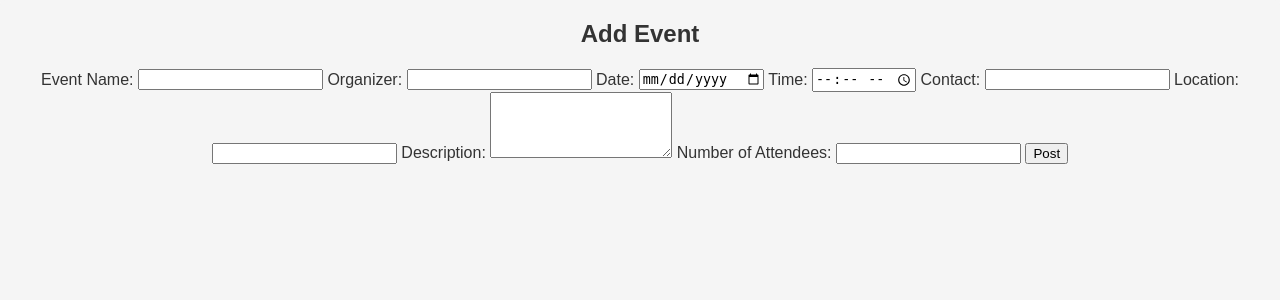
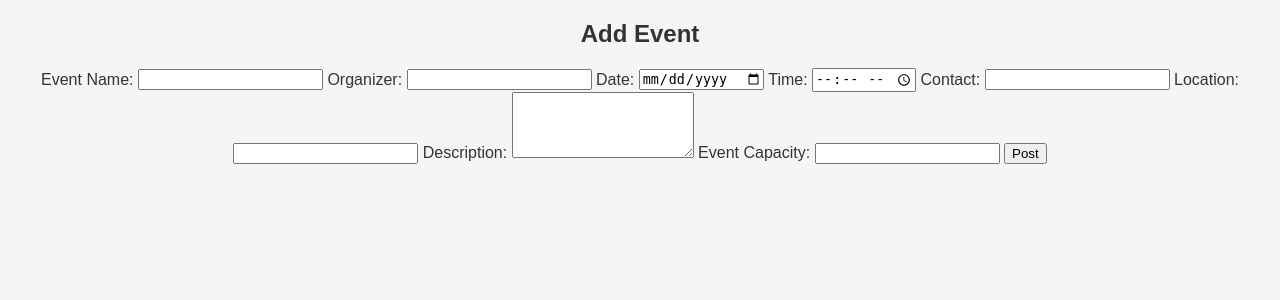
Before and after one commit to software-students-fall2023/2-web-app-exercise-recursion-n-1, a Flask app: page /add_event in a window 1280 px wide. Shown: the top 300 px of the page. Run offline with Flask 3, Linux system fonts and the light colour scheme; parts of the project's set-up code (start-up, migrations or seed data) failed here and were passed over.

Commit message:
added route

```diff
--- a/app.py
+++ b/app.py
@@ -6,7 +6,7 @@ from flask import (
     abort,
     url_for,
     make_response,
-    session
+    session,
 )
 import pymongo
 from bson.objectid import ObjectId
@@ -23,28 +23,35 @@ app.secret_key = os.urandom(24)
 if os.getenv("FLASK_ENV", "development") == "development":
     app.debug = True
 
+
 @app.route("/")
 def loading():
     return render_template("index.html", content="Greetings!")
 
+
 # GET REQUESTS FOR LOG IN AND REGISTER
+
 
 @app.route("/login", methods=["GET"])
 def loginForm():
-     #Check if user has just tried to log in and failed vis a vis a passed variable
-    incorrect_login = request.args.get('incorrect_login', False)
+    # Check if user has just tried to log in and failed vis a vis a passed variable
+    incorrect_login = request.args.get("incorrect_login", False)
 
     return render_template("login.html", incorrect_login=incorrect_login)
 
+
 @app.route("/register", methods=["GET"])
 def registerForm():
-    noPasswordMatch = request.args.get('noPasswordMatch', False)
-    userExists = request.args.get('userExists', False)
+    noPasswordMatch = request.args.get("noPasswordMatch", False)
+    userExists = request.args.get("userExists", False)
 
-    return render_template("register.html", noPasswordMatch = noPasswordMatch, userExists=userExists )
+    return render_template(
+        "register.html", noPasswordMatch=noPasswordMatch, userExists=userExists
+    )
 
 
 # POST REQUESTS FOR LOGIN AND REGISTER
+
 
 @app.route("/login", methods=["POST"])
 def processLogin():
@@ -52,7 +59,7 @@ def processLogin():
     email = request.form["email"]
     password = request.form["password"]
 
-    #Try to match the user entered email with a document in the database
+    # Try to match the user entered email with a document in the database
     getUser = db.users.find_one({"email": email})
 
     match = True
@@ -72,8 +79,8 @@ def processLogin():
     # Success -> log the user in with their account & add COOKIE
     else:
         print("hello session")
-        session['userid'] = str(getUser["_id"])
-        session['email'] = email
+        session["userid"] = str(getUser["_id"])
+        session["email"] = email
         print(session)
         # print(session.get('email', "example@example.com"))
 
@@ -88,34 +95,39 @@ def processRegistration():
     password = request.form["password"]
     confirmPassword = request.form["confirmPassword"]
 
-    #check the user ented email is unique -> If not route back to register page with message
+    # check the user ented email is unique -> If not route back to register page with message
     getUser = db.users.find_one({"email": email})
 
     match = True
     if getUser == None:
         match = False
 
-    if(match):
+    if match:
         return render_template("register.html", userExists=True)
 
-    #Check that passwords match -> if not route back to register page with message
-    if(password != confirmPassword):
-         return render_template("register.html", noPasswordMatch=True)
+    # Check that passwords match -> if not route back to register page with message
+    if password != confirmPassword:
+        return render_template("register.html", noPasswordMatch=True)
 
     # Create an account in the database
-    newAccount = {"email": email, "name": username, "password": password,"myEvents":[],"myPostings":[]}
+    newAccount = {
+        "email": email,
+        "name": username,
+        "password": password,
+        "myEvents": [],
+        "myPostings": [],
+    }
     db.users.insert_one(newAccount)
 
-    #Success -> orward user to the log in page
     return render_template("login.html")
 
 
 @app.route("/events", methods=["GET", "POST"])
 def event():
+    print(session.get("email", "example@example.com"))
 
-    #example of pulling email from the session, example@example.com is the default if no email is found
-    print(session.get('email', "example@example.com"))
-
+    if "userid" not in session:
+        return redirect(url_for("loading"))
     if request.method == "POST":
         search_query = request.form.get("search_query")
         search_option = request.form.get("search_option")
@@ -147,8 +159,11 @@ def add_event():
         point_of_contact = request.form.get("pointOfContact")
         location = request.form.get("location")
         description = request.form.get("description")
-        num_of_ppl = request.form.get("numOfPpl")
-
+        capacity = request.form.get("capacity")
+        if capacity < 0:
+            error_message = "Event capacity must be a positive number."
+        else:
+            error_message = ""
         new_event = {
             "eventName": event_name,
             "organizer": organizer,
@@ -157,12 +172,44 @@ def add_event():
             "pointOfContact": point_of_contact,
             "location": location,
             "description": description,
-            "numOfPpl": num_of_ppl,
+            "capacity": capacity,
+            "numOfPpl": 0,
         }
         db["event"].insert_one(new_event)
-        return redirect(url_for("event"))
+        """
+        db["users"].find({id: session["userid"]}).update(
 
+        )
+        """
+        return redirect(url_for("event"), error_message=error_message)
     return render_template("add_event.html")
+
+
+@app.route("/rsvp", methods=["POST"])
+def rsvp():
+    if "userid" not in session:
+        return redirect(url_for("loading"))
+    id = session["userid"]
+    user = db.users.find_one({"_id": ObjectId(id)})
+    event_id = request.form.get("event_id")
+    events_collection = db["event"]
+    event = events_collection.find_one({"_id": ObjectId(event_id)})
+
+    if not user:
+        error_message = "User not found."
+    elif not event:
+        error_message = "Event not found."
+    elif event["numOfPpl"] >= event["capacity"]:
+        error_message = "Event has reached capacity"
+    elif any(e["_id"] == ObjectId(event_id) for e in user["myEvents"]):
+        error_message = "Event not found."
+    else:
+        events_collection.update_one({"_id": ObjectId(event_id)}, {"$inc": {"numOfPpl": 1}})
+        user_events = user.get("myEvents", [])
+        user_events.append({"_id": ObjectId(event_id)})
+        db.users.update_one({"_id": ObjectId(id)}, {"$set": {"myEvents": user_events}})
+    return redirect(url_for("event"), error_message)
+
 
 
 @app.route("/profile")
@@ -179,40 +226,39 @@ def show_profile():
         myPostings = user["myPostings"]
         myEvents = user["myEvents"]
 
-        print("MY POSTINGS",myPostings)
+        print("MY POSTINGS", myPostings)
         for event in user["myEvents"]:
-            if(event is not None):
+            if event is not None:
                 print(event)
                 event_id = event["id"]
                 event_details = db.event.find_one({"_id": ObjectId(event_id)})
-                if(event_details is not None):
+                if event_details is not None:
                     event.update(event_details)
                 else:
-                    myEvents = [event for event in myEvents if event.get("id") != ObjectId(event_id)]
-                    print("After",myEvents)
-                    update = {
-                        "$set": {
-                            "myEvents" : myEvents
-                        }
-                    }
-                    db.users.update_one( {"_id": ObjectId(id)}, update)
-
+                    myEvents = [
+                        event
+                        for event in myEvents
+                        if event.get("id") != ObjectId(event_id)
+                    ]
+                    print("After", myEvents)
+                    update = {"$set": {"myEvents": myEvents}}
+                    db.users.update_one({"_id": ObjectId(id)}, update)
 
         for event in user["myPostings"]:
             print("EVENT HERE", event)
-            if(event is not None):
+            if event is not None:
                 event_id = event["id"]
                 event_details = db.event.find_one({"_id": ObjectId(event_id)})
                 print("EVENT DETAILS", event_details)
-                if(event_details is not None):
+                if event_details is not None:
                     event.update(event_details)
                 else:
-                    myPostings = [event for event in myPostings if event.get("id") != ObjectId(event_id)]
-                    updatePostings = {
-                        "$set": {
-                        "myPostings" : myPostings
-                    }
-                    }
+                    myPostings = [
+                        event
+                        for event in myPostings
+                        if event.get("id") != ObjectId(event_id)
+                    ]
+                    updatePostings = {"$set": {"myPostings": myPostings}}
                     db.users.update_one({"_id": ObjectId(id)}, updatePostings)
 
                     print("THERE IS NOTHING HERE: DELETE FROM ARRAY")
@@ -220,7 +266,6 @@ def show_profile():
         return render_template("profile.html", user=user)
     else:
         return redirect(url_for("loading"))
-
 
 
 @app.route("/edit_user_info/<user_id>", methods=["GET", "POST", "PUT"])
@@ -233,43 +278,31 @@ def editUser(user_id):
             {"_id": ObjectId(id)}
         )  # TODO : NEED TO RETRIEVE CURRENT USER FROM SESSION
 
-
-
         if request.method == "POST" or request.method == "PUT":
             name = request.form.get("fname")
             email = request.form.get("femail")
             password = request.form.get("fpassword")
 
-            myquery = {"_id":ObjectId(user.get("_id"))}
-            #print("before doc")
-            doc = {
+            myquery = {"_id": ObjectId(user.get("_id"))}
+            # print("before doc")
+            doc = {"$set": {"name": name, "email": email, "password": password}}
 
-                "$set":
-                {
-                    "name": name,
-                    "email": email,
-                    "password": password
-                }
-
-            }
-
-            #print(doc)
-            db.users.update_one(myquery,doc)
+            # print(doc)
+            db.users.update_one(myquery, doc)
 
             return redirect(url_for("show_profile"))
 
-
-        return render_template("edit_user.html",user_id=user.get("_id"),user=user)
+        return render_template("edit_user.html", user_id=user.get("_id"), user=user)
 
     else:
         return redirect(url_for("loading"))
 
 
-@app.route('/editPosting/<post_id>', methods=["GET", "POST", "PUT"])
+@app.route("/editPosting/<post_id>", methods=["GET", "POST", "PUT"])
 def editPosting(post_id):
-    posting = db.event.find_one({"_id":ObjectId(post_id)})
-    print("POSTING" , posting)
-    if(request.method == "POST" or request.method == "POST"):
+    posting = db.event.find_one({"_id": ObjectId(post_id)})
+    print("POSTING", posting)
+    if request.method == "POST" or request.method == "POST":
         eventName = request.form.get("eventName")
         organizer = request.form.get("organizer")
         date = request.form.get("date")
@@ -280,86 +313,71 @@ def editPosting(post_id):
         numOfPpl = request.form.get("numOfPpl")
 
         doc = {
-            "$set":
-            {
-            "eventName": eventName,
-            "organizer": organizer,
-            "date": date,
-            "time": time,
-            "pointOfContact": pointOfContact,
-            "description": description,
-            "location":location,
-            "numOfPpl":numOfPpl
+            "$set": {
+                "eventName": eventName,
+                "organizer": organizer,
+                "date": date,
+                "time": time,
+                "pointOfContact": pointOfContact,
+                "description": description,
+                "location": location,
+                "numOfPpl": numOfPpl,
             }
         }
 
-        db.event.update_one({"_id":ObjectId(post_id)}, doc)
-        return redirect(url_for('show_profile'))
+        db.event.update_one({"_id": ObjectId(post_id)}, doc)
+        return redirect(url_for("show_profile"))
+
+    return render_template("edit_posting.html", posting=posting)
 
 
-    return render_template('edit_posting.html',posting=posting)
+@app.route("/delete/<user_id>/<event_id>")
+def delete(user_id, event_id):
+    # we also need to update user object and remove this from event array
+    user = db.users.find_one({"_id": ObjectId(user_id)})
+    myEvents = user["myEvents"]  # myEvents array
+    myPostings = user["myPostings"]  # myPosting array
 
+    # print("NEW PRINTS!")
 
+    print("BEFORE: MY EVENTS", myEvents)
 
-@app.route('/delete/<user_id>/<event_id>')
-def delete(user_id, event_id):
+    # print(myPostings)
 
-    #we also need to update user object and remove this from event array
-    user = db.users.find_one({"_id":ObjectId(user_id)})
-    myEvents = user["myEvents"] #myEvents array
-    myPostings = user["myPostings"] #myPosting array
-
-    #print("NEW PRINTS!")
-
-    print("BEFORE: MY EVENTS",myEvents)
-
-    #print(myPostings)
-
-    #my events -> remove from list ONLY
+    # my events -> remove from list ONLY
 
     myEvents = [event for event in myEvents if event.get("id") != ObjectId(event_id)]
-    print("After",myEvents)
-    update = {
-        "$set": {
-            "myEvents" : myEvents
-        }
+    print("After", myEvents)
+    update = {"$set": {"myEvents": myEvents}}
 
-    }
-
-    db.users.update_one({"_id":ObjectId(user_id)}, update)
-    #user["myEvents"] = myEvents
+    db.users.update_one({"_id": ObjectId(user_id)}, update)
+    # user["myEvents"] = myEvents
     print("USER UPDATE", user)
 
-    #print("FOUND NONE FROM MY EVENT")
+    # print("FOUND NONE FROM MY EVENT")
 
-    #my posting-> remove from list AND database
+    # my posting-> remove from list AND database
 
-    obj = False # a flag that indicates whether or not we need to delete from database
+    obj = False  # a flag that indicates whether or not we need to delete from database
     for i in range(len(myPostings)):
-        if(myPostings[i]['id'] == ObjectId(event_id)):
-          obj = True
-          break
+        if myPostings[i]["id"] == ObjectId(event_id):
+            obj = True
+            break
 
     # remove from array
-    myPostings = [event for event in myPostings if event.get("id") != ObjectId(event_id)]
+    myPostings = [
+        event for event in myPostings if event.get("id") != ObjectId(event_id)
+    ]
 
+    updatePostings = {"$set": {"myPostings": myPostings}}
 
-    updatePostings = {
-        "$set": {
-            "myPostings" : myPostings
-        }
-    }
-
-    db.users.update_one({"_id":ObjectId(user_id)}, updatePostings)
+    db.users.update_one({"_id": ObjectId(user_id)}, updatePostings)
 
     # remove from database
-    if(obj == True):
-        db.event.delete_one({"_id":ObjectId(event_id)})
+    if obj == True:
+        db.event.delete_one({"_id": ObjectId(event_id)})
 
-
-
-
-    return redirect(url_for('show_profile'))
+    return redirect(url_for("show_profile"))
 
 
 ######
@@ -374,11 +392,11 @@ def createUser():
         "myEvents": [
             {"id": ObjectId("652f5ec73c5916795f01da0f")},
             {"id": ObjectId("653094223097ad79b94fea63")},
-            {"id": ObjectId('65309856e3a691c4c135fd16')}
+            {"id": ObjectId("65309856e3a691c4c135fd16")},
         ],
         "myPostings": [
             {"id": ObjectId("6530987ae3a691c4c135fd17")},
-            ],
+        ],
     }
 
     db.users.insert_one(doc)
--- a/static/css/style.css
+++ b/static/css/style.css
@@ -276,7 +276,7 @@ select[name="search_option"] {
   transition: 0.3s;
 }
 
-.author, .when, .contact, .location, .description, .numOfPpl {
+.author, .when, .contact, .location, .description, .numOfPpl, .capacity {
   text-align: left;
   font-size: 16px;
   margin: 5px 0;
@@ -295,3 +295,18 @@ select[name="search_option"] {
   font-weight: bold;
   font-size: 18px;
 }
+
+.rsvp-btn {
+  background-color: #bd37a0;
+  color: #fff;
+  border: none;
+  margin-top: 10px;
+  padding: 10px 20px;
+  border-radius: 5px;
+  cursor: pointer;
+  font-size: 16px;
+}
+
+.rsvp-btn:hover {
+  background-color: #a55ca5; /
+}
--- a/templates/add_event.html
+++ b/templates/add_event.html
@@ -18,10 +18,13 @@
         <input type="text" id="location" name="location" required>
         <label for="description">Description:</label>
         <textarea id="description" name="description" rows="4" required></textarea>
-        <label for="numOfPpl">Number of Attendees:</label>
-        <input type="number" id="numOfPpl" name="numOfPpl" required>
+        <label for="capacity">Event Capacity:</label>
+        <input type="number" id="capacity" name="capacity" required>
         <button class="post-btn">Post</button>
       </form>
+      {% if error_message %}
+      <div style="color: red;">{{ error_message }}</div>
+      {% endif %}
     </div>
 
 {% endblock %}
```
Also changed, not shown: templates/events.html (+10 -0 lines).
